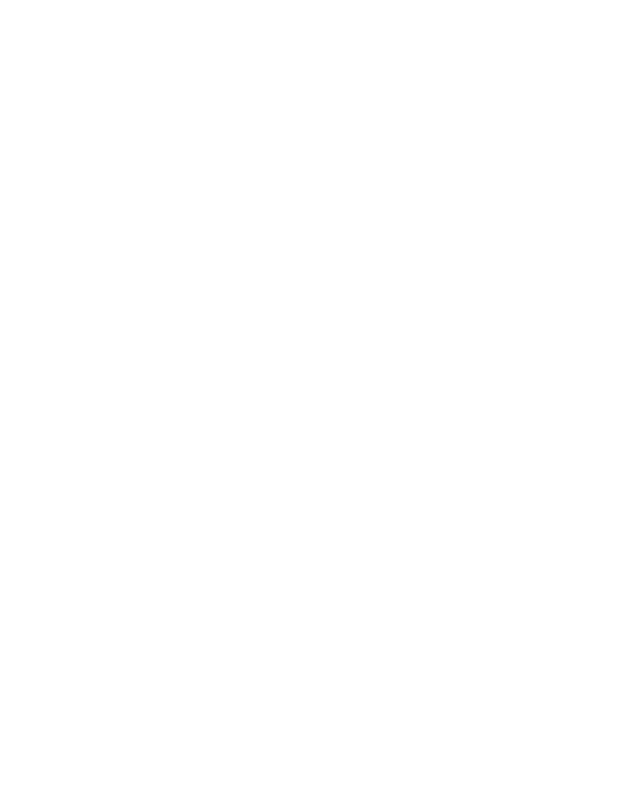
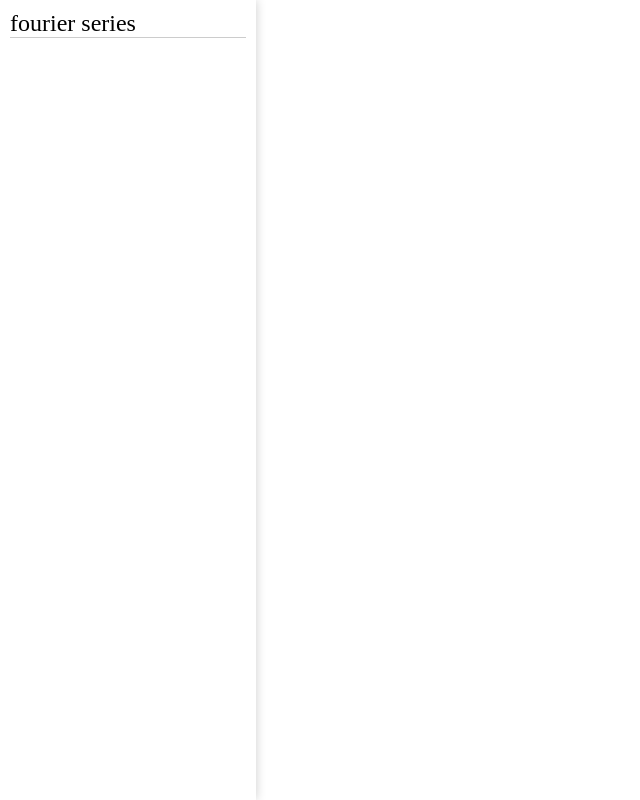
Before and after one commit to mp3player/JSMiracle, a plain HTML site: page index.html in a window 1280 px wide. Shown: the whole page, without its empty margins (0-640 px from the left). Drawn offline with Linux system fonts and the light colour scheme.

Commit message:
add content fourier series

```diff
--- a/demo.json
+++ b/demo.json
@@ -1,6 +1,7 @@
 [
     {
-        "name":"fourier",
+        "name":"fourier series",
+        "description":"have no description now",
         "path":"./demo/fourier.html"
     }
 ]
--- a/index.html
+++ b/index.html
@@ -4,12 +4,71 @@
     <meta charset="UTF-8">
     <meta name="viewport" content="width=device-width, initial-scale=1.0">
     <title>Document</title>
+    <style>
+        *{padding:0;margin:0;}
+        html,body{ width : 100% ; height : 100% }
+        .page{display:flex;width:100%;height:100%;}
+        .page .nav {
+            width : 20%;height:100%;min-width:200px;max-width:300px;border-right:0px;
+            box-shadow: 0px 0px 10px 0px rgba(0,0,0,.2);
+        }
+
+        .page .nav ul {
+            list-style: none;
+        }
+        .page .nav ul li {
+            font-size: 24px;margin:10px 10px;border-bottom:1px solid rgba(0,0,0,.2);
+        }
+        .page .nav ul li a { text-decoration: none;}
+
+        .page .content {
+            flex-grow: 1;background:none;
+        }
+
+        .page .content iframe {
+            width:100%;height:calc(100% - 4px);
+        }
+    </style>
 </head>
 <body>
     <script>
         fetch("demo.json")
             .then( d => d.json() )
-            .then( d => console.log(d) )
+            .then( d => {
+                let navList = document.querySelector('.nav-list');
+                d.forEach(item => {
+                    console.log(item)
+                    let li = document.createElement('li');
+                    let a = document.createElement('a');
+                    // a.href = item.path;
+                    a.setAttribute('link',item.path)
+                    a.innerHTML = item.name;
+                    a.title = item.description;
+                    a.setAttribute('type','link')
+                    li.appendChild(a);
+                    navList.append( li );
+                })
+            } )
+        document.onmousedown = (e )=>{
+            let target = e.target;
+            let type = target.getAttribute('type');
+            if( type == null ) return ;
+
+            let link = target.getAttribute('link');
+            document.querySelector('iframe').src = link;
+
+        }
+        // render page
     </script>
+    <div class="page">
+        <div class="nav">
+            <ul class="nav-list">
+
+            </ul>
+        </div>
+        <div class="content">
+            <iframe src="" frameborder="0"></iframe>
+        </div>
+    </div>
 </body>
 </html>
```
Also changed, not shown: demo/fourier.html (+24 -3 lines).
